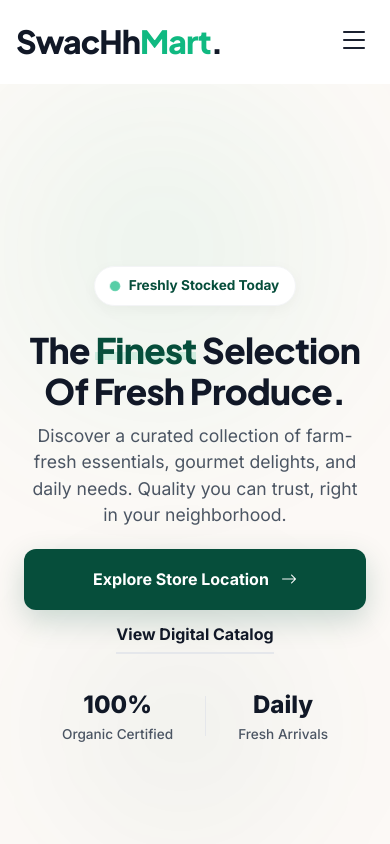
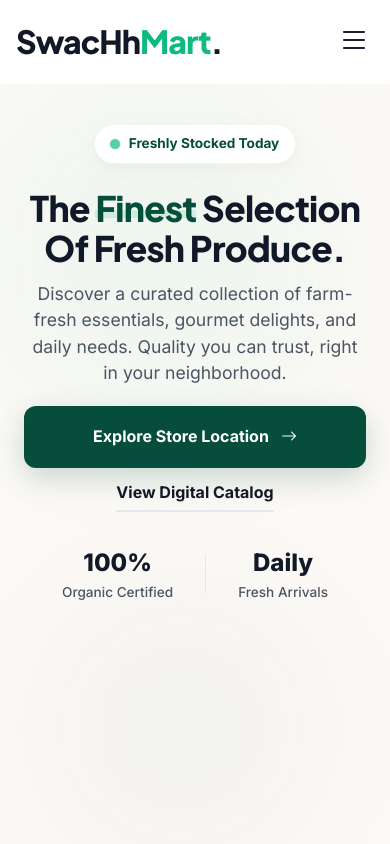
Before and after one commit to vamsipentela/Swachh-Mart, a React (Vite) app in the folder frontend/: page / in a window 390 px wide. Shown: the top 844 px of the page. Built offline with nearby package versions, Linux system fonts and the light colour scheme; no server answers; a web font is replaced by a local one.

Commit message:
UI: Polished mobile Hero by reducing excessive top padding

```diff
--- a/frontend/src/components/Hero.css
+++ b/frontend/src/components/Hero.css
@@ -396,9 +396,9 @@
 
   .hero-premium {
     min-height: 100vh;
-    padding: 0;
+    padding-top: 40px;
     display: flex;
-    align-items: center;
+    align-items: flex-start;
     justify-content: center;
   }
 }
```
